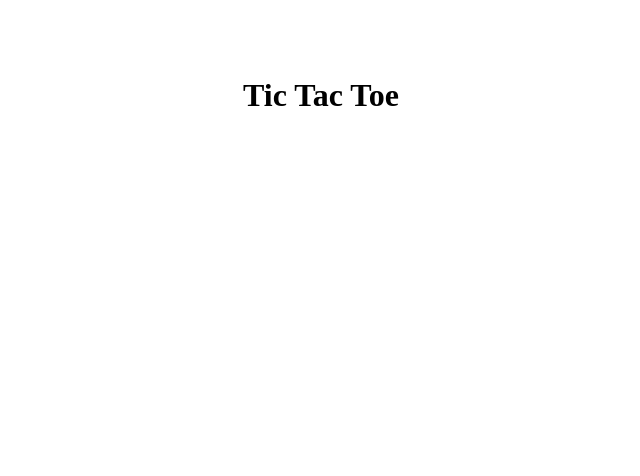
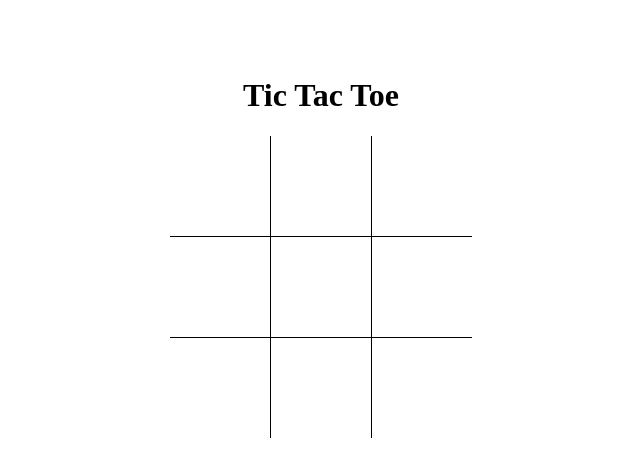
Before and after one commit to willxj36/TicTacToeBoard, a plain HTML site: page index.html in a window 1280 px wide. Shown: the whole page, without its empty margins (319-959 px from the left). Drawn offline with Linux system fonts and the light colour scheme.

Commit message:
finished tictactoe board

```diff
--- a/index.html
+++ b/index.html
@@ -11,18 +11,21 @@
 <body>
     <div id="board">
         <h1>Tic Tac Toe</h1>
-        <div class="row"></div>
+        <div class="row">
             <div class="top left"></div>
             <div class="top middle"></div>
             <div class="top right"></div>
-        <div class="row"></div>
+        </div>
+        <div class="row">
             <div class="middle left"></div>
-            <div class="center"></div>
+            <div class="middle center"></div>
             <div class="middle right"></div>
-        <div class="row"></div>
+        </div>
+        <div class="row">
             <div class="lower left"></div>
             <div class="lower middle"></div>
             <div class="lower right"></div>
+        </div>
     </div>
 </body>
 
--- a/styles.css
+++ b/styles.css
@@ -2,3 +2,32 @@
     padding: 3em 0 0 0;
     text-align: center;
 }
+.row > div {
+    float: left;
+    height: 100px;
+    width: 100px;
+}
+.row > div:hover {
+    cursor: pointer;
+}
+.row:after {
+    content: "";
+    display: table;
+    clear: both;
+}
+.row {
+    margin: 0 auto;
+    width: 302px;
+}
+.top {
+    border-bottom: 1px solid black;
+}
+.lower {
+    border-top: 1px solid black;
+}
+.left {
+    border-right: 1px solid black;
+}
+.right {
+    border-left: 1px solid black;
+}
```
